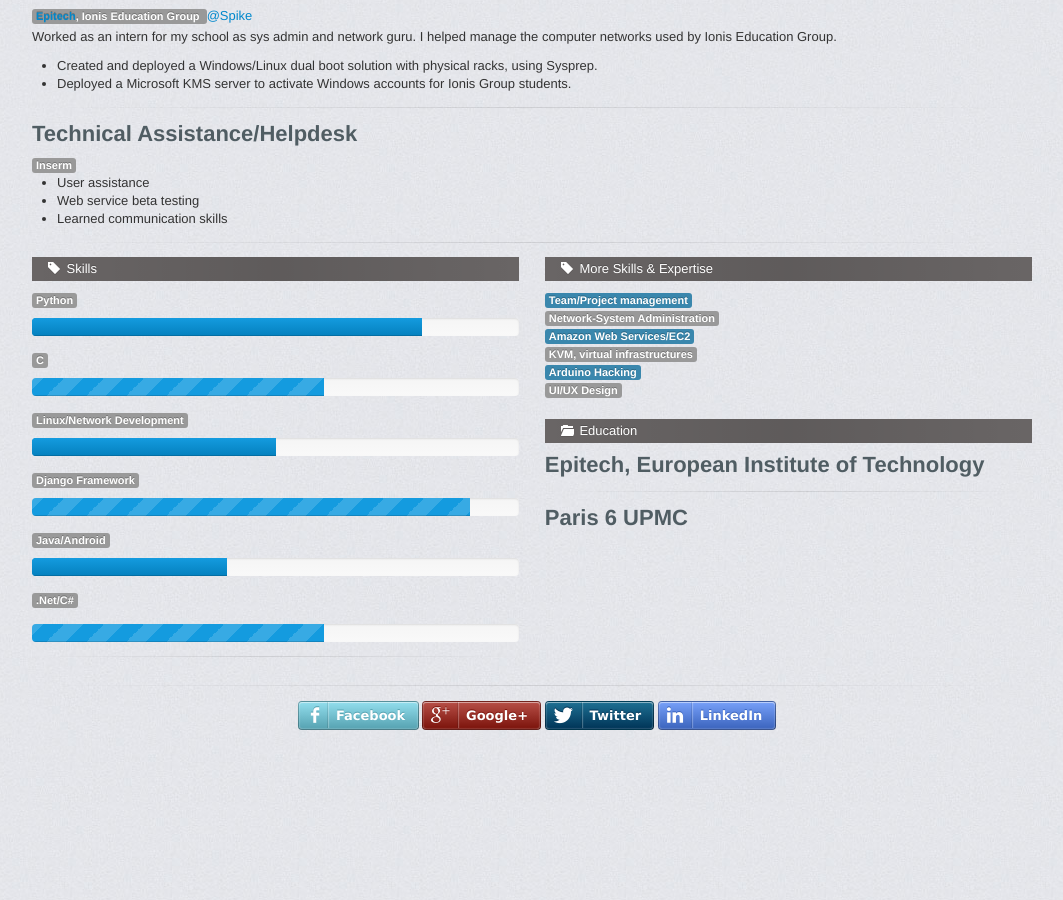
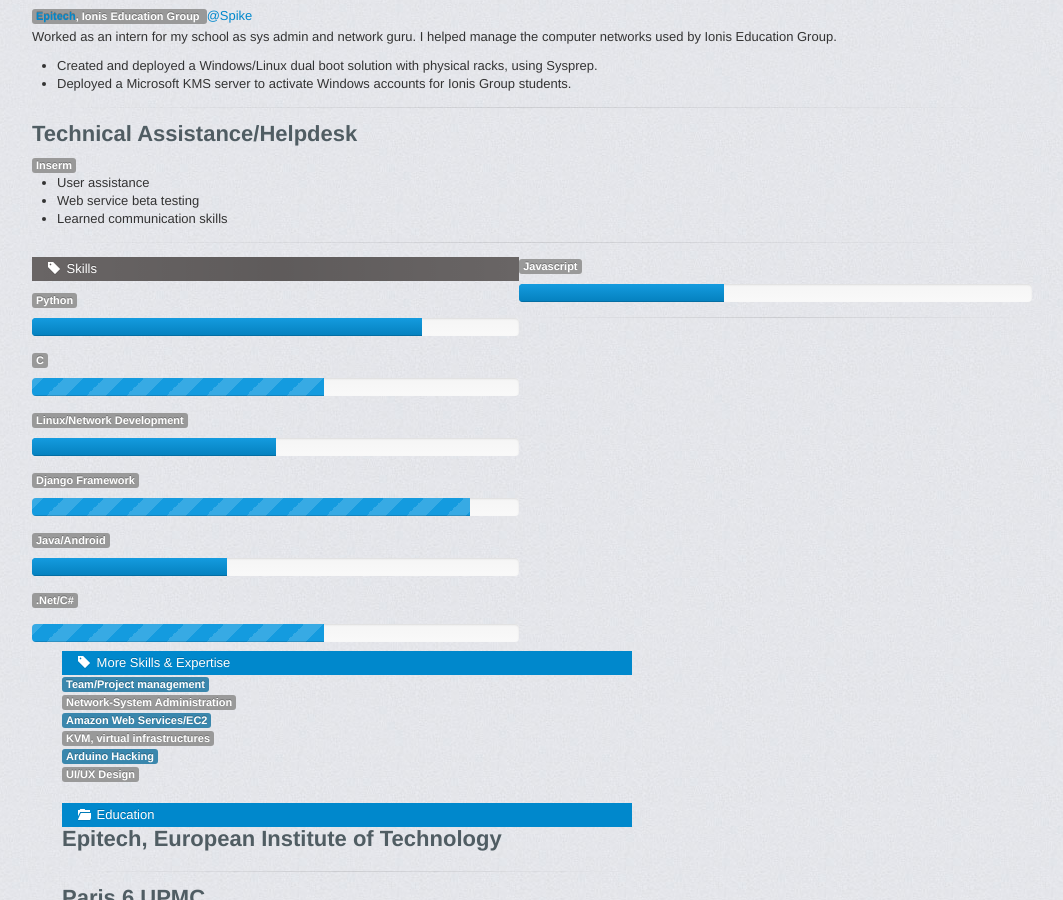
Before and after one commit to blob42/oldblog, a Jekyll site: the page resume/index.html, which Jekyll copies as it is, in a window 1280 px wide and 900 px high, scrolled down 746 px. Shown: the whole window, without its empty margins (108-1171 px from the left). Built offline with Jekyll 4.4.1, drawn with Linux system fonts in a browser that asks for light colours; Markdown is read by kramdown in place of the engine named in the settings; before the commit the page ends 1496 px from its top, so only the background shows below that.

Commit message:
update resume

```diff
--- a/resume/index.html
+++ b/resume/index.html
@@ -153,6 +153,11 @@
             <div style="width: 60%" class="bar"></div>
           </div>
 
+          </div>  <span class="label">Javascript</span>
+          <div class="progress" style="margin-bottom: 15px; margin-top: 9px">
+            <div class="bar" style="width: 40%;"></div>
+          </div>
+
           <hr class="soften">
 
 
```
